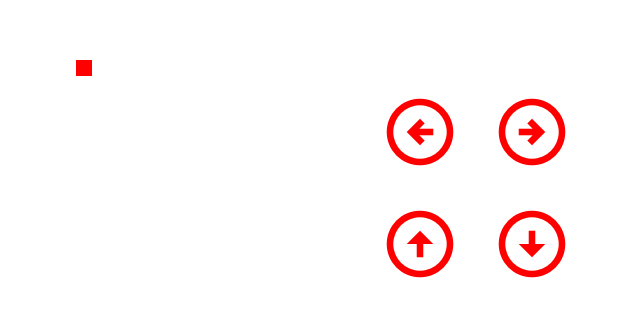
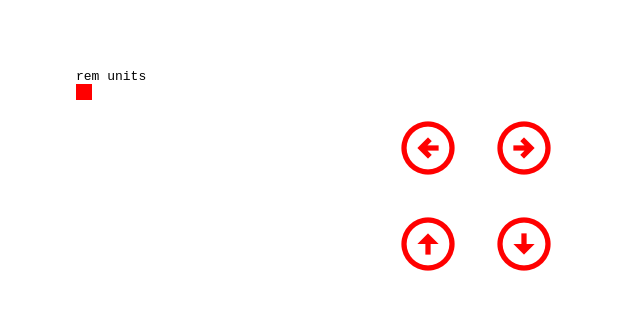
Before and after one commit to n-ce/NavigatorBasic, a plain HTML site: page index.html in a window 1280 px wide. Shown: the part 220-536 px from the top of the page, without its empty margins (164-804 px from the left). Drawn offline with Linux system fonts and the light colour scheme.

Commit message:
smoothness

```diff
--- a/index.html
+++ b/index.html
@@ -7,15 +7,16 @@
     <link rel="stylesheet" href="https://fonts.googleapis.com/icon?family=Material+Icons+Outlined">
   </head>
   <body>
+    <code>rem units</code>
     <div id="Point"><h3></h3></div>
     <footer>
-      <span id="left" class="material-icons-outlined fs5">arrow_circle_left</span>
+      <span id="left" class="material-icons-outlined fs4">arrow_circle_left</span>
 
-      <span id="right" class="material-icons-outlined fs5">arrow_circle_right</span>
+      <span id="right" class="material-icons-outlined fs4">arrow_circle_right</span>
 
-      <span id="up" class="material-icons-outlined fs5">arrow_circle_up</span>
+      <span id="up" class="material-icons-outlined fs4">arrow_circle_up</span>
 
-      <span id="down" class="material-icons-outlined fs5">arrow_circle_down</span>
+      <span id="down" class="material-icons-outlined fs4">arrow_circle_down</span>
 
     </footer>
     <script src="script.js"></script>
--- a/style.css
+++ b/style.css
@@ -15,14 +15,20 @@ span{
   height:1rem;
   width:1rem;
   background-color: red;
+  transition: transform 0.5s ease-in-out;
 }
 footer{
   display: grid;
   grid-template-columns: auto auto;
   justify-content: center;
 }
-
-.material-icons-outlined.fs5{font-size: 5rem;}
+h3{animation: fade 2s infinite;}
+@keyframes fade{
+  50%{
+    color:transparent;
+    transform: translateX(-0.5rem)
+  }}
+.material-icons-outlined.fs4{font-size: 4rem;}
 @media (orientation:landscape){
   body{
     height:100vh;
```
